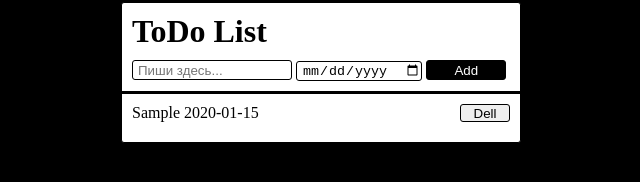
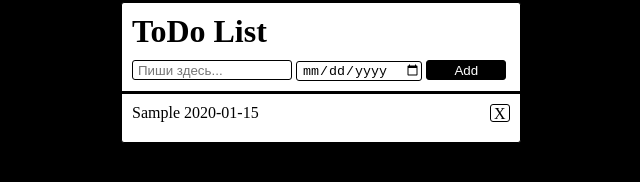
Before and after one commit to TatsianaHal/todoList, a plain HTML site: page index.html in a window 1280 px wide. Both pictures are taken after typing "Sample", "2020-01-15" into the empty fields and a click on the button "Add". Shown: the part 158-340 px from the top of the page, 319-959 px from the left. Drawn offline with Linux system fonts and the light colour scheme.

Commit message:
07/05/2018

```diff
--- a/index.html
+++ b/index.html
@@ -13,7 +13,7 @@
         <h1 class="name">ToDo List</h1>
         <input class="in text" type="text" placeholder="Пиши здесь...">
         <input class="date text" type="date">
-        <button class="add">Add</button>
+        <button class="add" onclick="push()">Add</button>
       </div>
         <ul id="list"></ul>
     </div>
--- a/script.js
+++ b/script.js
@@ -1,25 +1,32 @@
-let list = document.getElementById('list');
 const addBtn = document.querySelector('.add');
 
-addBtn.onclick = () => {
-    const li = document.createElement('li');
-    const inputFirst = document.querySelector('.in').value;
-    const inputSecond = document.querySelector('.date').value;
+let list = document.getElementById('list');
+let li = document.createElement('li');
 
-    const inputInfo = inputFirst + ' ' + inputSecond;
-    li.innerHTML = inputInfo;
+let todos = [];
+
+let getTodos = () => {
+    if(localStorage.getItem('todos')) {
+        todos = JSON.parse(localStorage.getItem('todos'));
+    }
+}
+
+let push = () => {
+    let li = document.createElement('li');
+    let inputFirst = document.querySelector('.in').value;
+    let inputSecond = document.querySelector('.date').value;
+    let inputInfo = inputFirst + ' ' + inputSecond;
+    let textN = document.createTextNode(inputInfo);
+
+    const dellBtn = document.createElement('span');
+    const dellTxt = document.createTextNode(' X');
+
+    dellBtn.className = 'trash';
+
+    li.appendChild(textN);
+    dellBtn.appendChild(dellTxt);
+    li.appendChild(dellBtn);
     list.appendChild(li);
-
-
-    // let arr = localStorage.arr ? JSON.parse(localStorage.getItem('arr')) : [];
-
-    // arr.push({
-    //     text: inputFirst,
-    //     data: inputSecond
-    // });
-
-    // localStorage.setItem('arr', JSON.stringify(arr));
-    // console.log(arr);
 
 
 
@@ -27,23 +34,130 @@ addBtn.onclick = () => {
         li.classList.toggle('checked');
     });
 
+    dellBtn.addEventListener('click', () => {
+        const div = dellBtn.parentNode;
+        div.remove();
+    });
+
+
+
     if(!inputFirst || !inputSecond) {
         alert('Введите необходимые данные');
-        document.getElementById('list').removeChild(li);
+        list.removeChild(li);
     } else {
-        document.getElementById('list').appendChild(li);
+        list.appendChild(li);
     }
+
+
 
     document.querySelector('.in').value = '';
     document.querySelector('.date').value = '';
 
-    const dellBtn = document.createElement('button');
-    dellBtn.innerHTML = 'Dell';
-    dellBtn.className = 'trash';
-    li.appendChild(dellBtn);
 
-    dellBtn.addEventListener('click', () => {
-        const div = dellBtn.parentNode;
-        div.remove();
-    });
+    let todo = {};
+    todo.text = inputInfo;
+    todo.btn = dellBtn;
+    let i = todos.length;
+    todos[i] = todo;
+    console.log(todos);
+
+    localStorage.setItem('todos', JSON.stringify(todos));
+
+    console.log(localStorage);
 }
+
+
+
+
+
+
+
+
+
+
+
+
+
+
+
+
+
+
+
+
+// const inputFirst = document.querySelector('.in');
+// const inputSecond = document.querySelector('.date');
+// const addBtn = document.querySelector('.add');
+// let list = document.getElementById('list');
+
+// let li = document.createElement('li');
+
+// // let todos = [];
+
+// // let getTodos = () => {
+// //     if(localStorage.getItem('todos')) {
+// //         todos = JSON.parse(localStorage.getItem('todos'));
+// //     }
+// // }
+
+// let push = () => {
+//     //let li = document.createElement('li');
+//     const text = inputFirst.value;
+//     const date = inputSecond.value;
+
+//     console.log(text);
+//     console.log(date);
+//     // let inputInfo = inputFirst + ' ' + inputSecond;
+//     // let textN = document.createTextNode(inputInfo);
+
+//     if(inputFirst && inputSecond) {
+//         localStorage.setItem(inputFirstVal, inputSecondVal);
+//         location.reload();
+//     // } else {
+//     //     list.appendChild(li);
+//     }
+
+//     for(let i = 0; i < localStorage.length; i++) {
+//         const inputFirstVal = localStorage.key(i);
+//         const inputSecondVal = localStorage.getItem(inputFirstVal);
+
+//         li.innerHTML +=
+
+//     }
+
+//     const dellBtn = document.createElement('span');
+//     const dellTxt = document.createTextNode(' X');
+
+//     dellBtn.className = 'trash';
+
+//     li.appendChild(textN);
+//     dellBtn.appendChild(dellTxt);
+//     li.appendChild(dellBtn);
+//     list.appendChild(li);
+
+
+
+//     li.addEventListener('click', () => {
+//         li.classList.toggle('checked');
+//     });
+
+//     dellBtn.addEventListener('click', () => {
+//         const div = dellBtn.parentNode;
+//         div.remove();
+//     });
+
+//     document.querySelector('.in').value = '';
+//     document.querySelector('.date').value = '';
+
+
+//     let todo = {};
+//     todo.text = inputInfo;
+//     todo.btn = dellBtn;
+//     let i = todos.length;
+//     todos[i] = todo;
+//     console.log(todos);
+
+//     localStorage.setItem('todos', JSON.stringify(todos));
+
+//     console.log(localStorage);
+// };
--- a/style.css
+++ b/style.css
@@ -69,6 +69,7 @@ body {
 }
 
 ul li {
+    position: relative;
     margin-bottom: 10px;
 
     cursor: pointer;
@@ -81,10 +82,13 @@ ul li.checked {
 
 .trash {
     position: absolute;
+    top: 0;
     right: 10px;
 
-    width: 50px;
+    display: block;
+    width: 20px;
     height: 18px;
+    padding-left: 3px;
 
     border: 1px solid black;
     border-radius: 3px;
```
